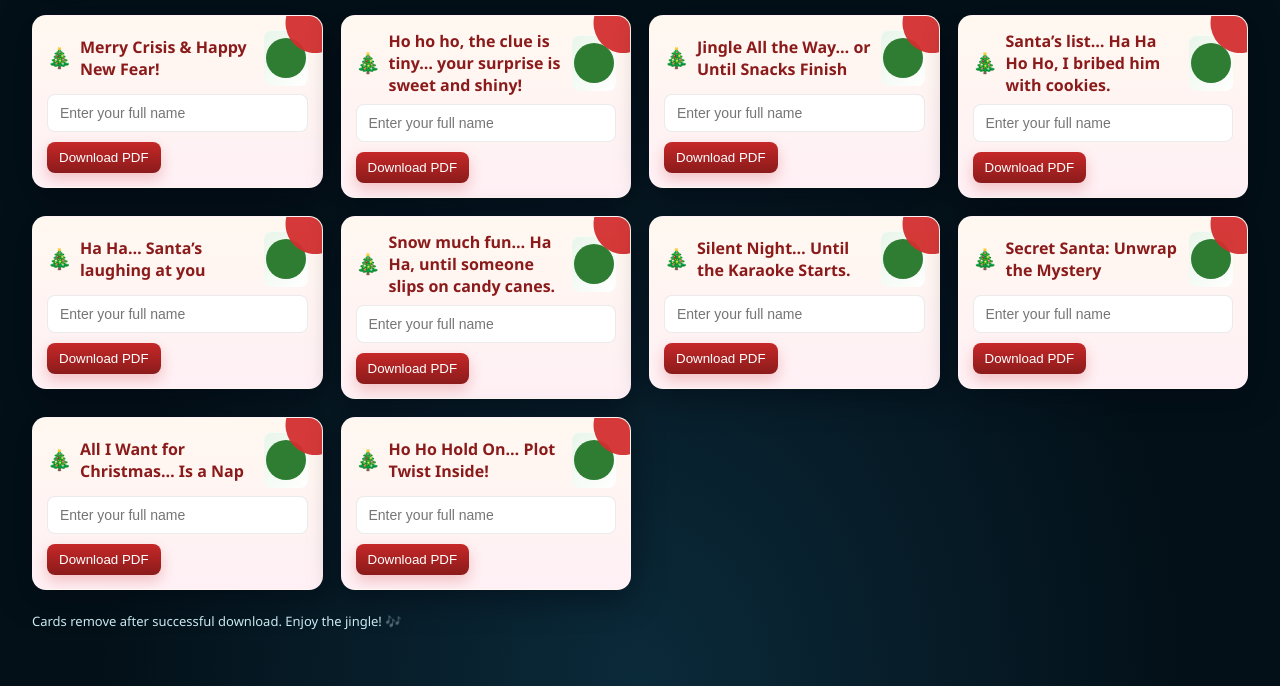
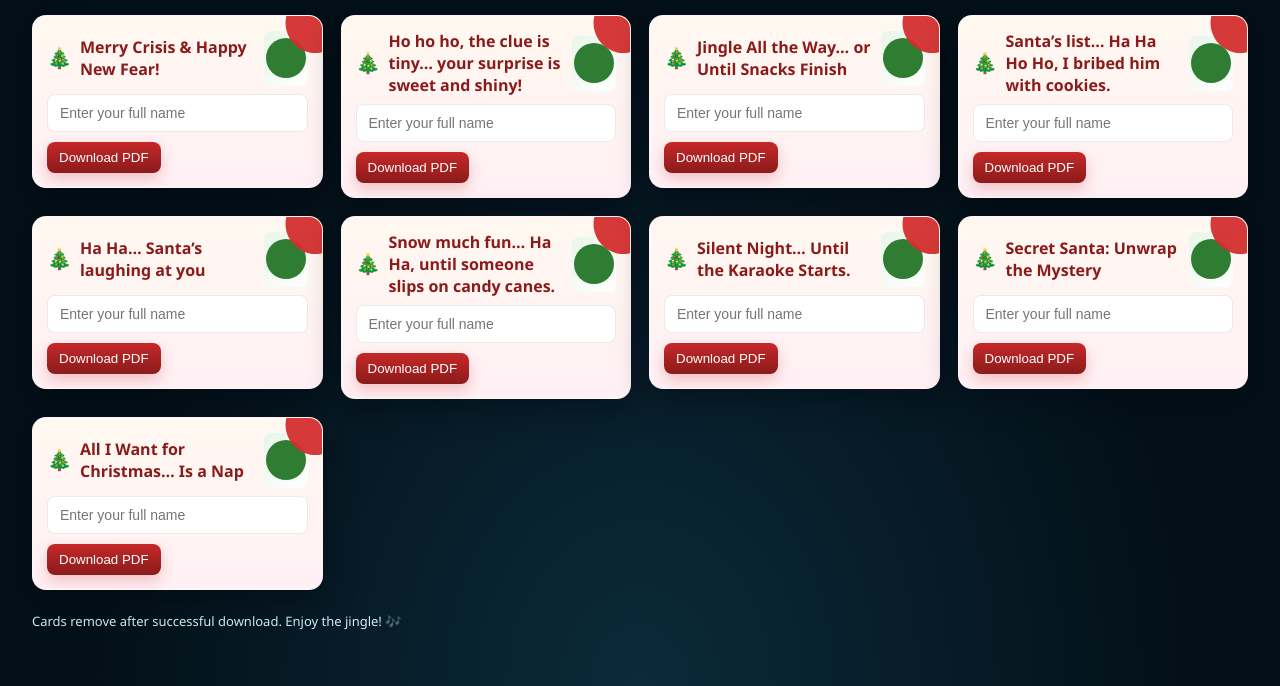
Before and after one commit to akiivinni/secretsanta2025online, a plain HTML site: page index.html in a window 1280 px wide. Shown: the part 114-800 px from the top of the page. Drawn offline with nearby package versions, Linux system fonts and the light colour scheme.

Commit message:
boopathi

```diff
--- a/index.html
+++ b/index.html
@@ -72,7 +72,7 @@
    Data / helpers (UI logic)
    --------------------------- */
 
-const participants = ["Sumanath","Boopathi","Prachi","Sai","Yugojyoti","Sithun","Sayantan","Vidyashree","Sanjukta","Akhila"];
+const participants = ["Sumanath","Prachi","Sai","Yugojyoti","Sithun","Sayantan","Vidyashree","Sanjukta","Akhila"];
 let availableGiftees = [...participants];
 
 const festiveTitles = [
```
